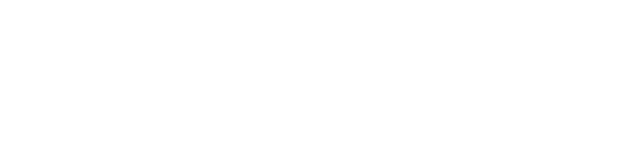
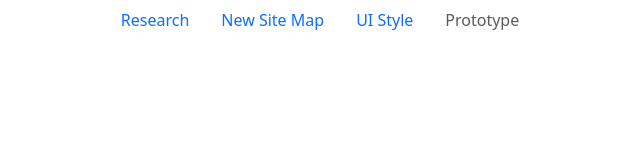
Before and after one commit to mproprints/UX_UI_HW_20_main, a plain HTML site: page index.html in a window 1280 px wide. Shown: the whole page, without its empty margins (320-960 px from the left). Drawn offline with nearby package versions, Linux system fonts and the light colour scheme.

Commit message:
changes
changes

```diff
--- a/index.html
+++ b/index.html
@@ -9,6 +9,20 @@
 <link rel="stylesheet" href="css/style.css">
 </head>
 <body>
+    <ul class="nav justify-content-center">
+        <li class="nav-item">
+          <a class="nav-link active" href="#">Research</a>
+        </li>
+        <li class="nav-item">
+          <a class="nav-link" href="#">New Site Map</a>
+        </li>
+        <li class="nav-item">
+          <a class="nav-link" href="#">UI Style</a>
+        </li>
+        <li class="nav-item">
+          <a class="nav-link disabled" href="#" tabindex="-1" aria-disabled="true">Prototype</a>
+        </li>
+      </ul>
 
 </body>
 <script src="https://cdn.jsdelivr.net/npm/bootstrap@5.3.0-alpha1/dist/js/bootstrap.bundle.min.js" integrity="sha384-w76AqPfDkMBDXo30jS1Sgez6pr3x5MlQ1ZAGC+nuZB+EYdgRZgiwxhTBTkF7CXvN" crossorigin="anonymous"></script>
```
